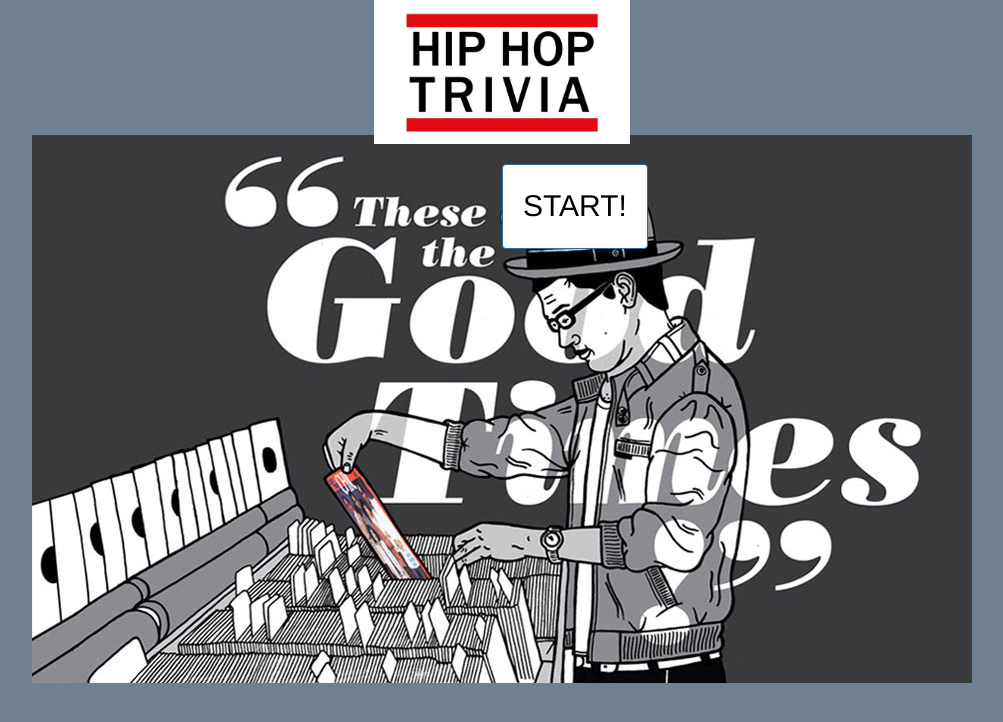
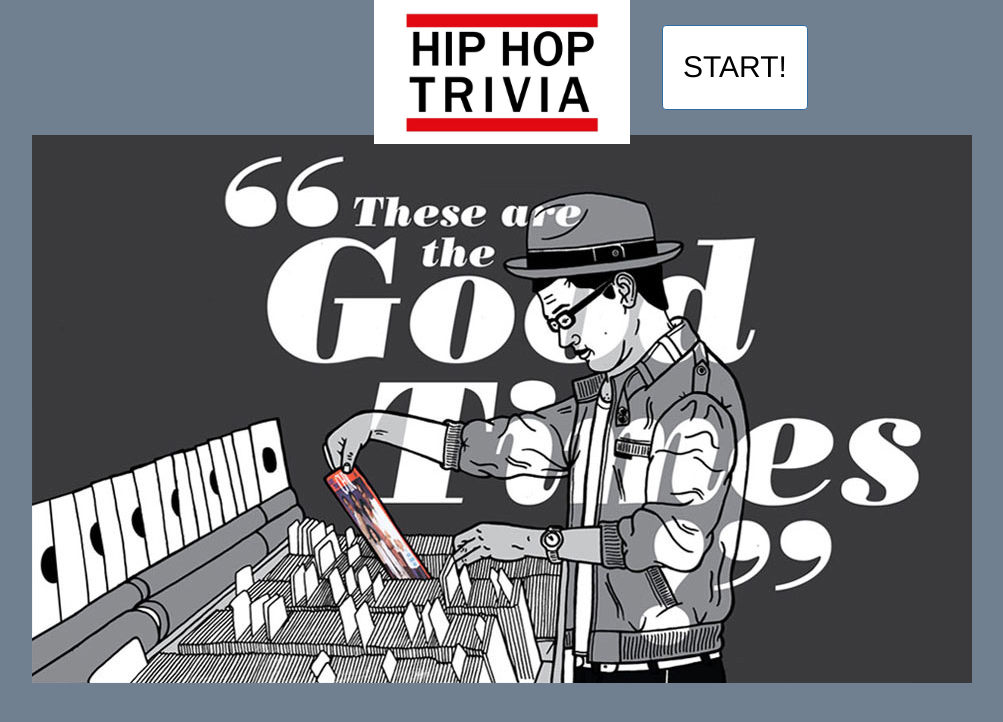
Before and after one commit to jonwells10/jonwells10.github.io, a plain HTML site: page TriviaGame/index.html in a window 1280 px wide. Shown: the whole page, without its empty margins (138-1141 px from the left). Drawn offline with nearby package versions, Linux system fonts and the light colour scheme.

Commit message:
styling update

```diff
--- a/TriviaGame/assets/css/style.css
+++ b/TriviaGame/assets/css/style.css
@@ -12,7 +12,7 @@ body{
     position: relative;
     width: 100%;
 	font-family: 'Franklin Gothic Medium', 'Arial Narrow', Arial, sans-serif;
-    font-size: 40px;
+    font-size: 30px;
     height: 270px;
 }
 
@@ -22,8 +22,8 @@ body{
     font-size: 30px;
     padding: 20px;
     position: absolute;
-    /* left:800px;
-    top: 25px; */
+    left:800px;
+    top: 25px;
 }
 .btn-primary:hover, .reset:hover{
 	background-color: bisque;
@@ -41,8 +41,15 @@ h2, h3 {
     background-color: rgba(0, 0, 0, 0.61);
 }
 
-.thisChoice, #currentQuestion, #correctAnswers, #correctedAnswer, #message, #timeleft, #finalMessage{
+.thisChoice, #currentQuestion, #correctedAnswer, #incorrectAnswers, #message, #timeleft, #finalMessage{
     background-color: rgba(255, 2, 2, 0.660);
+}
+
+#correctAnswers, {
+    background-color: limegreen;
+}
+#unanswered, {
+    background-color: black;
 }
 
 .thisChoice:hover{
@@ -50,11 +57,3 @@ h2, h3 {
 	color: rgb(183, 0, 255);
 	padding: 10px;
 }
-
-/* @media screen and (max-width:640px){
-	.container{
-		width: 500px;
-		margin-top: 200px;
-		size: 200%;
-	}
-} */
--- a/TriviaGame/assets/javascript/app.js
+++ b/TriviaGame/assets/javascript/app.js
@@ -32,32 +32,32 @@ var triviaQuestions = [{
 	answer: 0
 },{
 	question: "I let my tape rock til my tapped popped.  Smokin' weed in bamboo, sipping on private stock.",
-	answerList: ["yes", "no", "maybe", "Notorious BIG"],
+	answerList: ["LL Cool J", "Big L", "Lil Wayne", "Notorious BIG"],
+	answer: 3
+},{
+	question: "You never been on a ride like this before. With a producer who can rap and control the maestro",
+	answerList: ["Snoop Dogg", "Shaq", "Dr. Dre", "Ice T"],
+	answer: 2
+},{
+	question: "Just waking up in the morning gotta thank God. I don't know but today seems kinda odd",
+	answerList: ["Ice T", "Ice Cube", "Coolio", "Snoop Dogg"],
+	answer: 1
+},{
+	question: "Anytime you want to pick up the telephone. You know it ain't nothin' to drop a couple stacks on you",
+	answerList: ["T.I.", "50 Cent", "Lil Wayne", "Birdman"],
 	answer: 0
 },{
-	question: "hip hop trivia?",
-	answerList: ["yes", "no", "maybe", "probably"],
+	question: "We only humans girl we make mistakes, to make it up I do whatever it take. I love you like a fat kid love cake",
+	answerList: ["50 Cent", "T.I.", "Jay Z", "Eminem"],
 	answer: 0
 },{
-	question: "hip hop trivia?",
-	answerList: ["yes", "no", "maybe", "probably"],
-	answer: 0
+	question: "Lodi dodi we came to party. We don't cause trouble we don't bother nobody",
+	answerList: ["DMX", "Snoop Dogg", "Lil Wayne", "Drake"],
+	answer: 1
 },{
-	question: "hip hop trivia?",
-	answerList: ["yes", "no", "maybe", "probably"],
-	answer: 0
-},{
-	question: "hip hop trivia?",
-	answerList: ["yes", "no", "maybe", "probably"],
-	answer: 0
-},{
-	question: "hip hop trivia?",
-	answerList: ["yes", "no", "maybe", "probably"],
-	answer: 0
-},{
-	question: "hip hop trivia?",
-	answerList: ["yes", "no", "maybe", "probably"],
-	answer: 0
+	question: "His palms are sweaty, knees weak, arms are heavy. There's vomit on his sweater already, mom's spaghetti ",
+	answerList: ["Will Smith", "2Pac", "Young Jeezy", "Eminem"],
+	answer: 3
 }];
 
 var gifArray = ['question1', 'question2', 'question3', 'question4', 'question5', 'question6', 'question7', 'question8', 'question9', 'question10', 'question11', 'question12', 'question13','question14','question15'];
@@ -109,7 +109,6 @@ function newQuestion(){
     }
 
     countdown();
-	//clicking an answer will pause the time and setup answerPage
 	$('.thisChoice').on('click',function(){
 		userSelect = $(this).data('index');
 		clearInterval(time);
@@ -120,7 +119,7 @@ function newQuestion(){
 function countdown(){
 	seconds = 15;
 	$('#timeLeft').html('<h3>Time Remaining: ' + seconds + '</h3>');
-	answered = true;
+    answered = true;
 	//sets timer to go down
 	time = setInterval(showCountdown, 1000);
 }
@@ -137,13 +136,12 @@ function showCountdown(){
 
 function answerPage(){
 	$('#currentQuestion').empty();
-	$('.thisChoice').empty(); //Clears question page
+	$('.thisChoice').empty();
 	$('.question').empty();
 
 	var rightAnswerText = triviaQuestions[currentQuestion].answerList[triviaQuestions[currentQuestion].answer];
-	var rightAnswerIndex = triviaQuestions[currentQuestion].answer;
-	// $('#gif').html('<img src = "assets/images/'+ gifArray[currentQuestion] +'.gif" width = "400px">');
-	//checks to see correct, incorrect, or unanswered
+    var rightAnswerIndex = triviaQuestions[currentQuestion].answer;
+
 	if((userSelect == rightAnswerIndex) && (answered == true)){
 		correctAnswer++;
 		$('#message').html(messages.correct);
```
